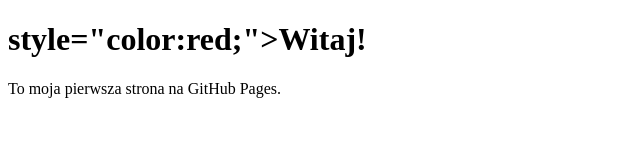
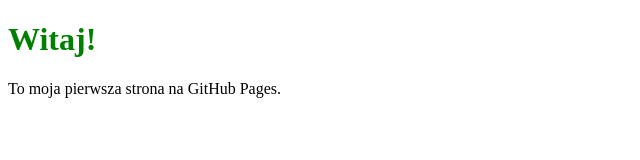
Before and after one commit to PrzemoBundy/PrzemoBundy.github.io, a plain HTML site: page index.html in a window 1280 px wide. Shown: the whole page, without its empty margins (0-640 px from the left). Drawn offline with Linux system fonts and the light colour scheme.

Commit message:
Update index.html

```diff
--- a/index.html
+++ b/index.html
@@ -5,7 +5,7 @@
 <title>Moja strona</title>
 </head>
 <body>
-<h1> style="color:red;">Witaj!</h1>
+<h1 style="color:green;">Witaj!</h1>
 <p>To moja pierwsza strona na GitHub Pages.</p>
 </body>
 </html>
```
